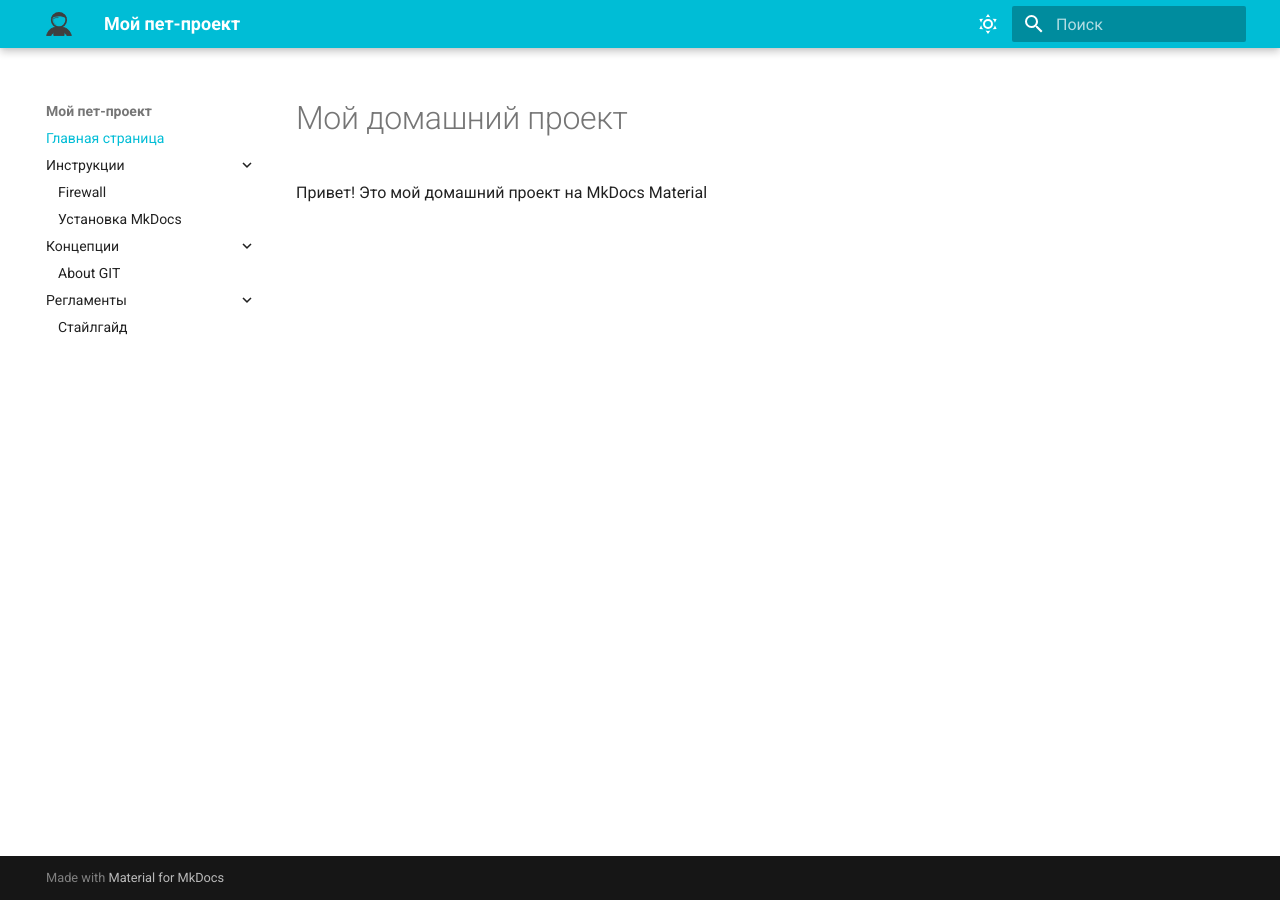
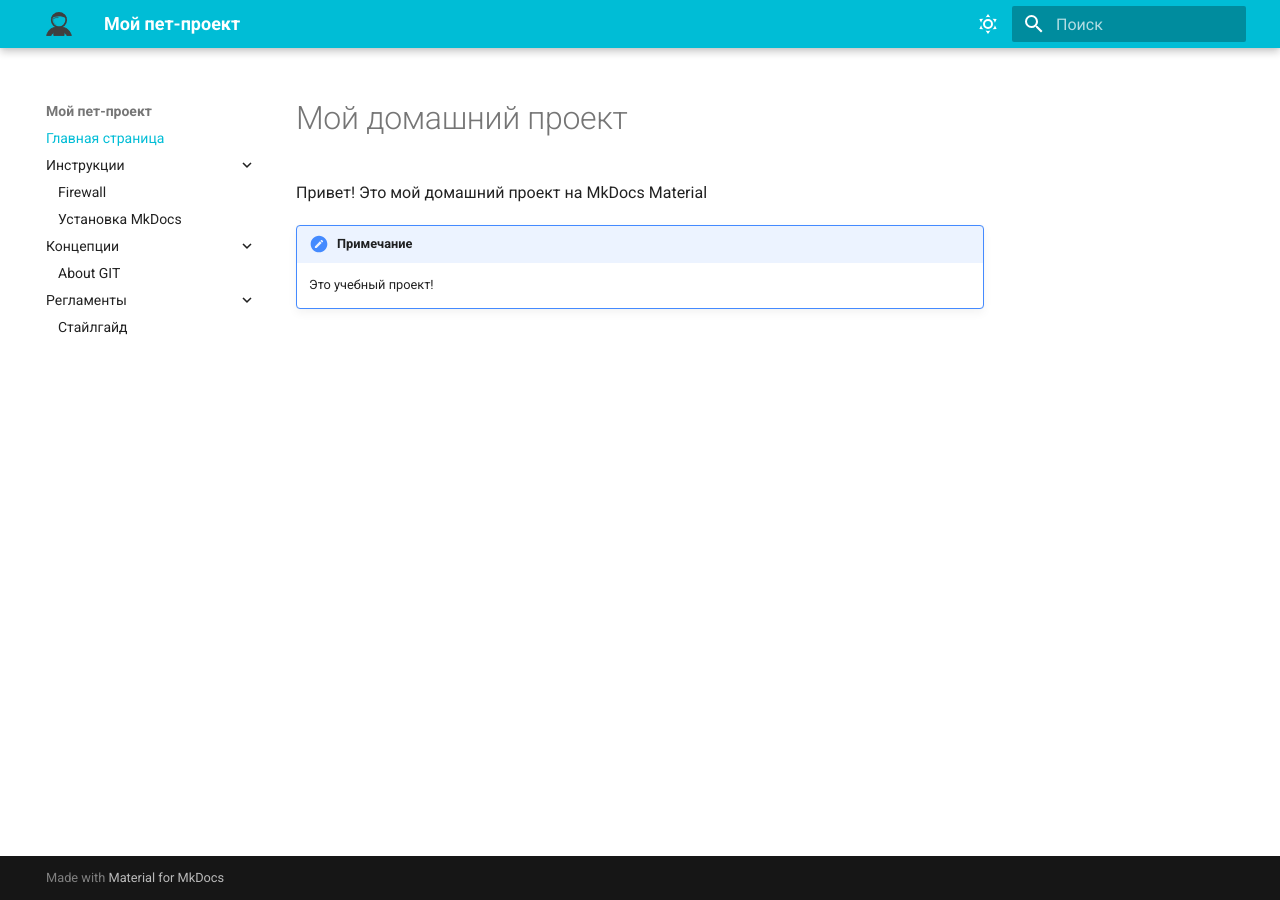
Before and after one commit to novillero/pet-project, an MkDocs documentation site: the page built from docs/index.md, in a window 1280 px wide. Built offline with MkDocs 1.6.1 and Material for MkDocs 9.7.7, drawn with Linux system fonts in a browser that asks for light colours.

Commit message:
fix workflow

```diff
--- a/docs/index.md
+++ b/docs/index.md
@@ -1,3 +1,6 @@
 # Мой домашний проект
 
 Привет! Это мой домашний проект на MkDocs Material
+
+!!! note "Примечание"
+    Это учебный проект!
```
Also changed, not shown: 1 other file.
